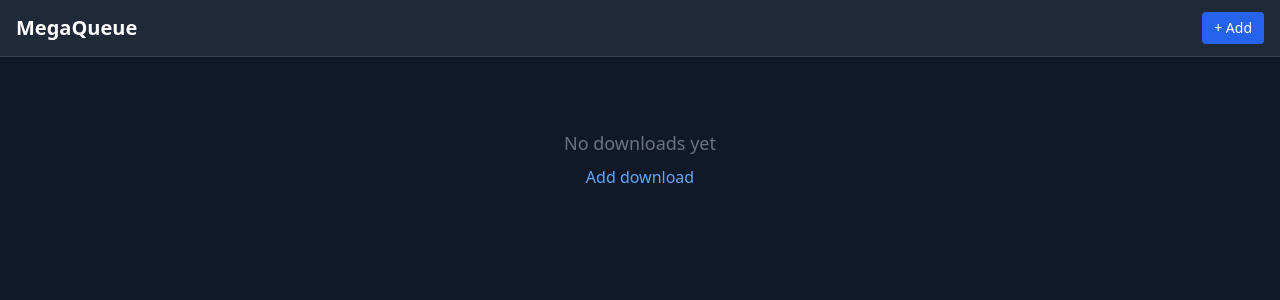
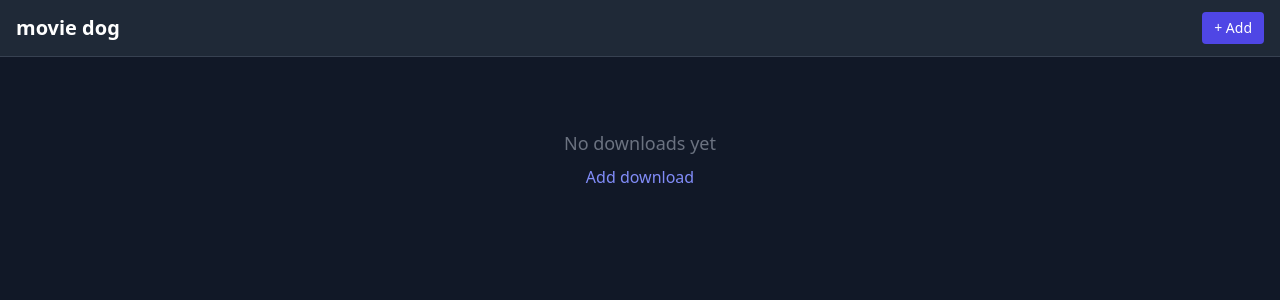
Before and after one commit to itsjackgardner/megaqueue, a Flask app: page / in a window 1280 px wide. Shown: the top 300 px of the page. Run offline with Flask 3, Linux system fonts and the light colour scheme; data that the repository does not hold is empty; parts of the project's set-up code (start-up, migrations or seed data) failed here and were passed over; some libraries are stand-ins or nearby versions.

Commit message:
Rebrand to movie dog: new icon, colors, and display name
Replace PWA icons with dog mascot from dog1.jpeg, update manifest
and templates to show "movie dog", shift accent colors from blue to
indigo while preserving status-specific colors.

Co-Authored-By: Claude Opus 4.6 <noreply@anthropic.com>

```diff
--- a/templates/base.html
+++ b/templates/base.html
@@ -3,25 +3,26 @@
   <head>
     <meta charset="UTF-8" />
     <meta name="viewport" content="width=device-width, initial-scale=1.0" />
-    <meta name="theme-color" content="#1f2937" />
+    <meta name="theme-color" content="#3B4CF6" />
     <meta name="apple-mobile-web-app-capable" content="yes" />
     <meta
       name="apple-mobile-web-app-status-bar-style"
       content="black-translucent"
     />
+    <meta name="apple-mobile-web-app-title" content="movie dog" />
     <link rel="manifest" href="/static/manifest.json" />
     <link rel="apple-touch-icon" href="/static/icons/icon-192.png" />
-    <title>MegaQueue{% block title_suffix %}{% endblock %}</title>
+    <title>movie dog{% block title_suffix %}{% endblock %}</title>
     <script src="https://cdn.tailwindcss.com"></script>
   </head>
   <body class="bg-gray-900 text-gray-100 min-h-screen">
     <nav
       class="bg-gray-800 border-b border-gray-700 px-4 py-3 flex items-center justify-between"
     >
-      <a href="/" class="text-xl font-bold text-white">MegaQueue</a>
+      <a href="/" class="text-xl font-bold text-white">movie dog</a>
       <a
         href="/download/add"
-        class="bg-blue-600 hover:bg-blue-700 text-white px-3 py-1.5 rounded text-sm font-medium"
+        class="bg-indigo-600 hover:bg-indigo-700 text-white px-3 py-1.5 rounded text-sm font-medium"
         >+ Add</a
       >
     </nav>
--- a/templates/detail.html
+++ b/templates/detail.html
@@ -76,7 +76,7 @@ endblock %} {% block content %}
     <form method="POST" action="/download/{{ download.id }}/retry">
       <input type="hidden" name="csrf_token" value="{{ csrf_token() }}" />
       <button
-        class="text-sm bg-blue-600 hover:bg-blue-700 text-white px-3 py-1.5 rounded"
+        class="text-sm bg-indigo-600 hover:bg-indigo-700 text-white px-3 py-1.5 rounded"
       >
         Retry
       </button>
--- a/templates/index.html
+++ b/templates/index.html
@@ -3,7 +3,7 @@
   {% if not downloads %}
   <div class="text-center text-gray-500 py-12">
     <p class="text-lg mb-2">No downloads yet</p>
-    <a href="/download/add" class="text-blue-400 hover:text-blue-300"
+    <a href="/download/add" class="text-indigo-400 hover:text-indigo-300"
       >Add download</a
     >
   </div>
@@ -16,7 +16,7 @@
       <div class="flex-1 min-w-0">
         <a
           href="/download/{{ dl.id }}"
-          class="font-medium text-white hover:text-blue-400 truncate block"
+          class="font-medium text-white hover:text-indigo-400 truncate block"
         >
           {{ dl.title }}{% if dl.year %} ({{ dl.year }}){% endif %}
         </a>
```
Also changed, not shown: templates/add.html (+6 -6 lines), static/icons/icon-192.png, static/icons/icon-512.png, static/icons/icon.svg, static/manifest.json.
